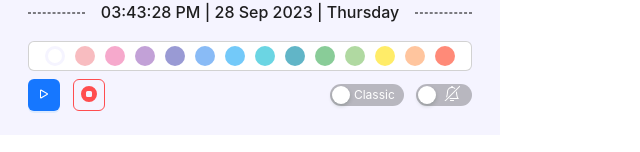
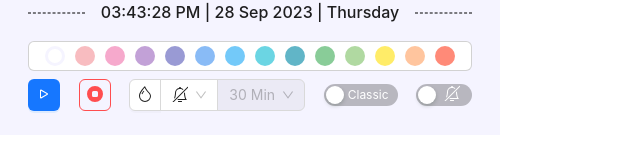
Before and after one commit to Harshil-Kaneria/Chrome-Extenison-Time-Calculator-V2, a React (Create React App) app: page / in a window 1280 px wide. Shown: the part 406-558 px from the top of the page, without its empty margins (0-640 px from the left). Built offline with nearby package versions, Linux system fonts and the light colour scheme; no server answers; the HTML template or start-up script is replaced by a standard one.

Commit message:
implementation of water reminder

```diff
--- a/src/App.jsx
+++ b/src/App.jsx
@@ -1,26 +1,51 @@
 import React, { useState, useEffect, useRef } from "react";
 import "./App.css";
 import "bootstrap/dist/css/bootstrap.min.css";
-import { TimePicker, Progress, Input, Divider, Switch,Button } from "antd";
+import {
+  TimePicker,
+  Progress,
+  Input,
+  Divider,
+  Switch,
+  Button,
+  Select,
+  Space,
+} from "antd";
 import { Row, Col, Container, Card } from "react-bootstrap";
-import { CirclePicker } from 'react-color'
+import { CirclePicker } from "react-color";
 import dayjs from "dayjs";
 import duration from "dayjs/plugin/duration";
 dayjs.extend(duration);
 
 const App = () => {
-
   let getCurrentTime = () => dayjs().format("hh:mm:ss A | D MMM YYYY | dddd");
 
   const buttonCalc = useRef(null);
   const [displayTimeInterval, setDisplayTimeInterval] = useState(null);
   const [currenTime, setCurrentTime] = useState(getCurrentTime());
-  const [allColors,setAllColors ] = useState(["#f5f4ff", "#f8bcc0", "#f6a9cc", "#c2a1d7", "#999ad4", "#89bbf6", "#73c9f9", "#6bd5e3", "#61b5c7", "#89cc98", "#b0d9a1", "#ffec68", "#ffc59e", "#ff8a78"])
+  const [allColors, setAllColors] = useState([
+    "#f5f4ff",
+    "#f8bcc0",
+    "#f6a9cc",
+    "#c2a1d7",
+    "#999ad4",
+    "#89bbf6",
+    "#73c9f9",
+    "#6bd5e3",
+    "#61b5c7",
+    "#89cc98",
+    "#b0d9a1",
+    "#ffec68",
+    "#ffc59e",
+    "#ff8a78",
+  ]);
 
   let initUiModeData = {
     is_classic_mode: false,
     is_notification_on: false,
-    select_color : "#f5f4ff",
+    select_color: "#f5f4ff",
+    is_water_notification_on: false,
+    water_notification_time:"30"
   };
   const [uiMode, setUiMode] = useState(initUiModeData);
 
@@ -206,15 +231,25 @@ const App = () => {
   };
 
   const generateNotification = () => {
-    let notification_time = dayjs(timeData.leave_time?timeData.leave_time:displayTimeData.finish_at, 'hh:mm A').valueOf()
-    chrome.alarms.clear("time_is_over")
-    if(notification_time>=Date.now()){
-      chrome.alarms.create(
-        "time_is_over",
-        {
-          when: notification_time
+    let notification_time = dayjs(
+      timeData.leave_time ? timeData.leave_time : displayTimeData.finish_at,
+      "hh:mm A"
+    ).valueOf();
+    chrome.alarms.clear("time_is_over");
+    if (notification_time >= Date.now()) {
+      chrome.alarms.create("time_is_over", {
+        when: notification_time,
+      });
     }
-      )
+  };
+
+  const generateWaterNotification = () => {
+    chrome.alarms.clear("water_reminder");
+    if (uiMode.is_water_notification_on) {
+      chrome.alarms.create("water_reminder", {
+        delayInMinutes: Number(uiMode.water_notification_time),
+        periodInMinutes: Number(uiMode.water_notification_time)
+      });
     }
   }
 
@@ -228,17 +263,38 @@ const App = () => {
     updateUiData();
   }, [uiMode]);
 
-  useEffect(()=>{
-    if(uiMode.is_notification_on && timeData.is_calculation_started && displayTimeData.finish_at){
-      generateNotification()
+  useEffect(() => {
+    if (
+      uiMode.is_notification_on &&
+      timeData.is_calculation_started &&
+      displayTimeData.finish_at
+    ) {
+      generateNotification();
+    } else {
+      chrome.alarms.clear("time_is_over");
+    }
+
+    if(uiMode.is_water_notification_on){
+      generateWaterNotification();
     }else{
-      chrome.alarms.clear("time_is_over")
+      chrome.alarms.clear("water_reminder");
     }
-  },[uiMode.is_notification_on,timeData.is_calculation_started,displayTimeData.finish_at,timeData.leave_time])
+
+  }, [
+    uiMode.is_notification_on,
+    timeData.is_calculation_started,
+    displayTimeData.finish_at,
+    timeData.leave_time,
+    uiMode.is_water_notification_on,
+    uiMode.water_notification_time
+  ]);
 
   return (
     <>
-      <div className="main_body p-3" style={{backgroundColor:uiMode.select_color}}>
+      <div
+        className="main_body p-3"
+        style={{ backgroundColor: uiMode.select_color }}
+      >
         <Container>
           <Row>
             <Col
@@ -576,39 +632,128 @@ const App = () => {
                 circleSpacing={10}
                 colors={allColors}
                 color={uiMode.select_color}
-              onChangeComplete={(color)=>{setUiMode({...uiMode,select_color:color.hex})}}
+                onChangeComplete={(color) => {
+                  setUiMode({ ...uiMode, select_color: color.hex });
+                }}
               />
             </Row>
           </Card>
 
           <Row className="pb-2">
-            <Col xxl={6} xl={6} lg={6} md={6} sm={6} xs={6}>
+            <Col xxl={12} xl={12} lg={12} md={12} sm={12} xs={12} className="d-flex  align-items-center justify-content-between">
               <Button
                 ref={buttonCalc}
                 type="primary"
-                icon={<><svg  xmlns="http://www.w3.org/2000/svg" width="16" height="16" fill="currentColor" class="bi bi-play" style={{marginTop:"-2px"}} viewBox="0 0 16 16"><path d="M10.804 8 5 4.633v6.734L10.804 8zm.792-.696a.802.802 0 0 1 0 1.392l-6.363 3.692C4.713 12.69 4 12.345 4 11.692V4.308c0-.653.713-.998 1.233-.696l6.363 3.692z"/></svg></>}
+                icon={
+                  <>
+                    <svg
+                      xmlns="http://www.w3.org/2000/svg"
+                      width="16"
+                      height="16"
+                      fill="currentColor"
+                      class="bi bi-play"
+                      style={{ marginTop: "-2px" }}
+                      viewBox="0 0 16 16"
+                    >
+                      <path d="M10.804 8 5 4.633v6.734L10.804 8zm.792-.696a.802.802 0 0 1 0 1.392l-6.363 3.692C4.713 12.69 4 12.345 4 11.692V4.308c0-.653.713-.998 1.233-.696l6.363 3.692z" />
+                    </svg>
+                  </>
+                }
                 onClick={startCalculate}
               />
-              {"\u00A0"}
-              {"\u00A0"}
-              {"\u00A0"}
               <Button
                 type="primary"
                 danger
                 ghost
-                icon={<><svg xmlns="http://www.w3.org/2000/svg" width="16" height="16" fill="currentColor" class="bi bi-stop-circle-fill" style={{marginTop:"-2px"}} viewBox="0 0 16 16"><path d="M16 8A8 8 0 1 1 0 8a8 8 0 0 1 16 0zM6.5 5A1.5 1.5 0 0 0 5 6.5v3A1.5 1.5 0 0 0 6.5 11h3A1.5 1.5 0 0 0 11 9.5v-3A1.5 1.5 0 0 0 9.5 5h-3z"/></svg></>}
+                icon={
+                  <>
+                    <svg
+                      xmlns="http://www.w3.org/2000/svg"
+                      width="16"
+                      height="16"
+                      fill="currentColor"
+                      class="bi bi-stop-circle-fill"
+                      style={{ marginTop: "-2px" }}
+                      viewBox="0 0 16 16"
+                    >
+                      <path d="M16 8A8 8 0 1 1 0 8a8 8 0 0 1 16 0zM6.5 5A1.5 1.5 0 0 0 5 6.5v3A1.5 1.5 0 0 0 6.5 11h3A1.5 1.5 0 0 0 11 9.5v-3A1.5 1.5 0 0 0 9.5 5h-3z" />
+                    </svg>
+                  </>
+                }
                 onClick={stopCalculate}
               />
-            </Col>
-            <Col
-              xxl={6}
-              xl={6}
-              lg={6}
-              md={6}
-              sm={6}
-              xs={6}
-              className="d-flex align-items-center justify-content-end"
+              <Space.Compact>
+                <Button
+                  icon={
+                    <svg
+                      xmlns="http://www.w3.org/2000/svg"
+                      width="16"
+                      height="16"
+                      fill="currentColor"
+                      class="bi bi-droplet"
+                      viewBox="0 0 16 16"
+                      style={{ marginTop: "-3px" }}
                     >
+                      <path
+                        fill-rule="evenodd"
+                        d="M7.21.8C7.69.295 8 0 8 0c.109.363.234.708.371 1.038.812 1.946 2.073 3.35 3.197 4.6C12.878 7.096 14 8.345 14 10a6 6 0 0 1-12 0C2 6.668 5.58 2.517 7.21.8zm.413 1.021A31.25 31.25 0 0 0 5.794 3.99c-.726.95-1.436 2.008-1.96 3.07C3.304 8.133 3 9.138 3 10a5 5 0 0 0 10 0c0-1.201-.796-2.157-2.181-3.7l-.03-.032C9.75 5.11 8.5 3.72 7.623 1.82z"
+                      />
+                      <path
+                        fill-rule="evenodd"
+                        d="M4.553 7.776c.82-1.641 1.717-2.753 2.093-3.13l.708.708c-.29.29-1.128 1.311-1.907 2.87l-.894-.448z"
+                      />
+                    </svg>
+                  }
+                />
+                <Select defaultValue={uiMode.is_water_notification_on} value={uiMode.is_water_notification_on} onChange={(value)=>{setUiMode({
+                  ...uiMode,
+                  is_water_notification_on:value
+                })}}>
+                  <Option value={false}>
+                    <svg
+                      xmlns="http://www.w3.org/2000/svg"
+                      width="16"
+                      height="16"
+                      fill="currentColor"
+                      class="bi bi-bell-slash"
+                      viewBox="0 0 16 16"
+                      style={{ marginTop: "-5px" }}
+                    >
+                      <path d="M5.164 14H15c-.299-.199-.557-.553-.78-1-.9-1.8-1.22-5.12-1.22-6 0-.264-.02-.523-.06-.776l-.938.938c.02.708.157 2.154.457 3.58.161.767.377 1.566.663 2.258H6.164l-1 1zm5.581-9.91a3.986 3.986 0 0 0-1.948-1.01L8 2.917l-.797.161A4.002 4.002 0 0 0 4 7c0 .628-.134 2.197-.459 3.742-.05.238-.105.479-.166.718l-1.653 1.653c.02-.037.04-.074.059-.113C2.679 11.2 3 7.88 3 7c0-2.42 1.72-4.44 4.005-4.901a1 1 0 1 1 1.99 0c.942.19 1.788.645 2.457 1.284l-.707.707zM10 15a2 2 0 1 1-4 0h4zm-9.375.625a.53.53 0 0 0 .75.75l14.75-14.75a.53.53 0 0 0-.75-.75L.625 15.625z" />
+                    </svg>
+                  </Option>
+                  <Option value={true}>
+                    <svg
+                      xmlns="http://www.w3.org/2000/svg"
+                      width="16"
+                      height="16"
+                      fill="currentColor"
+                      class="bi bi-bell"
+                      viewBox="0 0 16 16"
+                      style={{ marginTop: "-3px" }}
+                    >
+                      <path d="M8 16a2 2 0 0 0 2-2H6a2 2 0 0 0 2 2zM8 1.918l-.797.161A4.002 4.002 0 0 0 4 6c0 .628-.134 2.197-.459 3.742-.16.767-.376 1.566-.663 2.258h10.244c-.287-.692-.502-1.49-.663-2.258C12.134 8.197 12 6.628 12 6a4.002 4.002 0 0 0-3.203-3.92L8 1.917zM14.22 12c.223.447.481.801.78 1H1c.299-.199.557-.553.78-1C2.68 10.2 3 6.88 3 6c0-2.42 1.72-4.44 4.005-4.901a1 1 0 1 1 1.99 0A5.002 5.002 0 0 1 13 6c0 .88.32 4.2 1.22 6z" />
+                    </svg>
+                  </Option>
+                </Select>
+                <Select defaultValue={uiMode.water_notification_time} value={uiMode.water_notification_time} onChange={(value)=>{setUiMode({
+                  ...uiMode,
+                  water_notification_time:value
+                })}} disabled={!uiMode.is_water_notification_on}>
+                  <Option value="05">05 Min</Option>
+                  <Option value="10">10 Min</Option>
+                  <Option value="15">15 Min</Option>
+                  <Option value="20">20 Min</Option>
+                  <Option value="25">25 Min</Option>
+                  <Option value="30">30 Min</Option>
+                  <Option value="35">35 Min</Option>
+                  <Option value="40">40 Min</Option>
+                  <Option value="45">45 Min</Option>
+                  <Option value="50">50 Min</Option>
+                  <Option value="55">55 Min</Option>
+                  <Option value="60">60 Min</Option>
+                </Select>
+              </Space.Compact>
               <Switch
                 checkedChildren="Fury"
                 unCheckedChildren="Classic"
@@ -620,16 +765,41 @@ const App = () => {
                   });
                 }}
               />
+              <Switch
+                checkedChildren={
+                  <>
                     {"\u00A0"}
+                    <svg
+                      xmlns="http://www.w3.org/2000/svg"
+                      width="16"
+                      height="16"
+                      fill="currentColor"
+                      class="bi bi-bell"
+                      viewBox="0 0 16 16"
+                      style={{ marginTop: "-3px" }}
+                    >
+                      <path d="M8 16a2 2 0 0 0 2-2H6a2 2 0 0 0 2 2zM8 1.918l-.797.161A4.002 4.002 0 0 0 4 6c0 .628-.134 2.197-.459 3.742-.16.767-.376 1.566-.663 2.258h10.244c-.287-.692-.502-1.49-.663-2.258C12.134 8.197 12 6.628 12 6a4.002 4.002 0 0 0-3.203-3.92L8 1.917zM14.22 12c.223.447.481.801.78 1H1c.299-.199.557-.553.78-1C2.68 10.2 3 6.88 3 6c0-2.42 1.72-4.44 4.005-4.901a1 1 0 1 1 1.99 0A5.002 5.002 0 0 1 13 6c0 .88.32 4.2 1.22 6z" />
+                    </svg>
                     {"\u00A0"}
+                  </>
+                }
+                unCheckedChildren={
+                  <>
                     {"\u00A0"}
-              <Switch
-                checkedChildren={<>{"\u00A0"}<svg xmlns="http://www.w3.org/2000/svg" width="16" height="16" fill="currentColor" class="bi bi-bell" viewBox="0 0 16 16" style={{marginTop:"-3px"}}>
-                <path d="M8 16a2 2 0 0 0 2-2H6a2 2 0 0 0 2 2zM8 1.918l-.797.161A4.002 4.002 0 0 0 4 6c0 .628-.134 2.197-.459 3.742-.16.767-.376 1.566-.663 2.258h10.244c-.287-.692-.502-1.49-.663-2.258C12.134 8.197 12 6.628 12 6a4.002 4.002 0 0 0-3.203-3.92L8 1.917zM14.22 12c.223.447.481.801.78 1H1c.299-.199.557-.553.78-1C2.68 10.2 3 6.88 3 6c0-2.42 1.72-4.44 4.005-4.901a1 1 0 1 1 1.99 0A5.002 5.002 0 0 1 13 6c0 .88.32 4.2 1.22 6z"/>
-              </svg>{"\u00A0"}</>}
-                unCheckedChildren={<>{"\u00A0"}<svg xmlns="http://www.w3.org/2000/svg" width="16" height="16" fill="currentColor" class="bi bi-bell-slash" viewBox="0 0 16 16" style={{marginTop:"-5px"}}>
-                <path d="M5.164 14H15c-.299-.199-.557-.553-.78-1-.9-1.8-1.22-5.12-1.22-6 0-.264-.02-.523-.06-.776l-.938.938c.02.708.157 2.154.457 3.58.161.767.377 1.566.663 2.258H6.164l-1 1zm5.581-9.91a3.986 3.986 0 0 0-1.948-1.01L8 2.917l-.797.161A4.002 4.002 0 0 0 4 7c0 .628-.134 2.197-.459 3.742-.05.238-.105.479-.166.718l-1.653 1.653c.02-.037.04-.074.059-.113C2.679 11.2 3 7.88 3 7c0-2.42 1.72-4.44 4.005-4.901a1 1 0 1 1 1.99 0c.942.19 1.788.645 2.457 1.284l-.707.707zM10 15a2 2 0 1 1-4 0h4zm-9.375.625a.53.53 0 0 0 .75.75l14.75-14.75a.53.53 0 0 0-.75-.75L.625 15.625z"/>
-              </svg>{"\u00A0"}</>}
+                    <svg
+                      xmlns="http://www.w3.org/2000/svg"
+                      width="16"
+                      height="16"
+                      fill="currentColor"
+                      class="bi bi-bell-slash"
+                      viewBox="0 0 16 16"
+                      style={{ marginTop: "-5px" }}
+                    >
+                      <path d="M5.164 14H15c-.299-.199-.557-.553-.78-1-.9-1.8-1.22-5.12-1.22-6 0-.264-.02-.523-.06-.776l-.938.938c.02.708.157 2.154.457 3.58.161.767.377 1.566.663 2.258H6.164l-1 1zm5.581-9.91a3.986 3.986 0 0 0-1.948-1.01L8 2.917l-.797.161A4.002 4.002 0 0 0 4 7c0 .628-.134 2.197-.459 3.742-.05.238-.105.479-.166.718l-1.653 1.653c.02-.037.04-.074.059-.113C2.679 11.2 3 7.88 3 7c0-2.42 1.72-4.44 4.005-4.901a1 1 0 1 1 1.99 0c.942.19 1.788.645 2.457 1.284l-.707.707zM10 15a2 2 0 1 1-4 0h4zm-9.375.625a.53.53 0 0 0 .75.75l14.75-14.75a.53.53 0 0 0-.75-.75L.625 15.625z" />
+                    </svg>
+                    {"\u00A0"}
+                  </>
+                }
                 checked={uiMode.is_notification_on}
                 onChange={() => {
                   setUiMode({
```
Also changed, not shown: background.js (+14 -1 lines), manifest.json. Lines whose indentation alone changed are shown as unchanged.
